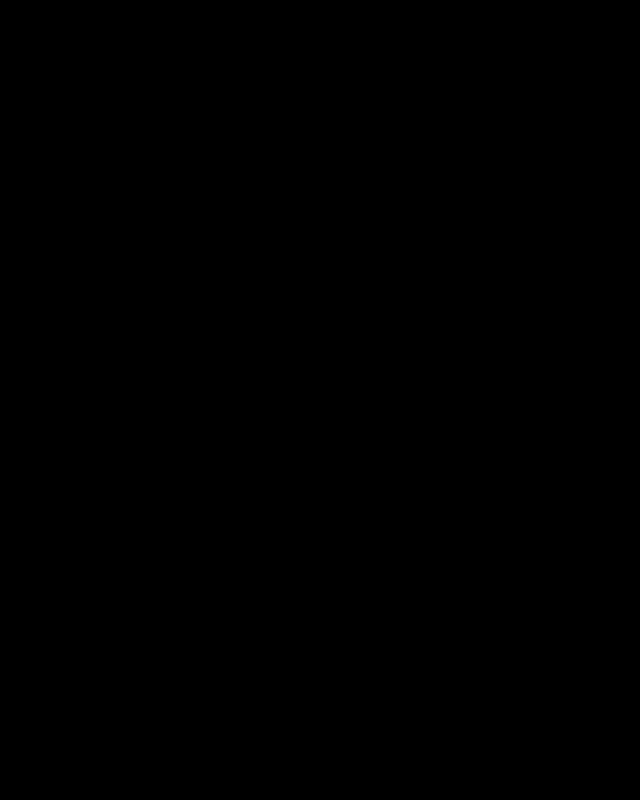
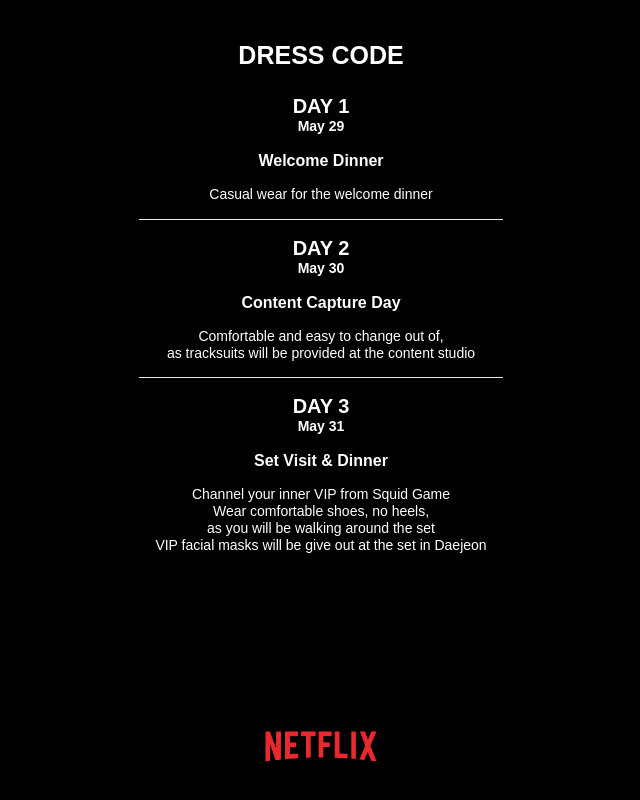
Before and after one commit to jiohjung98/netflix-squid-game-trip, a Next.js app: page /dress in a window 1280 px wide. Before the commit this address had no page. Shown: the whole page, without its empty margins (319-959 px from the left). Built offline with nearby package versions, Linux system fonts and the light colour scheme; a web font is replaced by a local one.

Commit message:
feat: dress code

```diff
--- a/src/pages/category/index.tsx
+++ b/src/pages/category/index.tsx
@@ -21,7 +21,7 @@
               <p className="text-white font-bold py-4 px-4 rounded-lg text-left mb-8">Hotel Information</p>
             </div>
           </Link>
-          <Link href="/style">
+          <Link href="/dress">
             <div className="block rounded-lg" style={{ backgroundColor: '#E50914' }}>
               <p className="text-white font-bold py-4 px-4 rounded-lg text-left mb-8">Style Guide</p>
             </div>
--- /dev/null
+++ b/src/pages/dress/index.tsx
@@ -0,0 +1,42 @@
+import Image from 'next/image';
+
+const DressCodePage = () => {
+  return (
+    <div className="flex flex-col justify-between items-center h-screen">
+      <div className="w-[95%] mt-[1.5rem] text-center">
+        <p className="text-white mt-[1rem] mb-[1.5rem] font-black" style={{ fontSize: '25px' }}>DRESS CODE</p>
+              <div className="netflix-light font-extrabold text-white" style={{ fontSize: '20px' }}>DAY 1</div>
+              <div className="netflix-light font-bold text-white my-auto mb-[1rem]" style={{ fontSize: '14px' }}>May 29</div>
+              <div className="netflix-light font-bold text-white my-auto mb-[1rem]" style={{ fontSize: '16px' }}>Welcome Dinner</div>
+              <div className="netflix-light text-white my-auto font-light" style={{ fontSize: '14px' }}>Casual wear for the welcome dinner</div>
+              <div className="flex justify-center w-full mx-auto gray-500 my-[1rem]">
+                <hr className='w-[30%]'></hr>
+              </div>
+              <div className="netflix-light font-extrabold text-white" style={{ fontSize: '20px' }}>DAY 2</div>
+              <div className="netflix-light font-bold text-white my-auto mb-[1rem]" style={{ fontSize: '14px' }}>May 30</div>
+              <div className="netflix-light font-bold text-white my-auto mb-[1rem]" style={{ fontSize: '16px' }}>Content Capture Day</div>
+              <div className="netflix-light text-white my-auto font-light" style={{ fontSize: '14px' }}>Comfortable and easy to change out of,<br/>as tracksuits will be provided at the content studio</div>
+              <div className="flex justify-center w-full mx-auto gray-500 my-[1rem]">
+                <hr className='w-[30%]'></hr>
+              </div>
+              <div className="netflix-light font-extrabold text-white" style={{ fontSize: '20px' }}>DAY 3</div>
+              <div className="netflix-light font-bold text-white my-auto mb-[1rem]" style={{ fontSize: '14px' }}>May 31</div>
+              <div className="netflix-light font-bold text-white my-auto mb-[1rem]" style={{ fontSize: '16px' }}>Set Visit & Dinner</div>
+              <div className="netflix-light text-white my-auto font-light" style={{ fontSize: '14px' }}>Channel your inner VIP from Squid Game<br/>Wear comfortable shoes, no heels,<br/>as you will be walking around the set<br/>VIP facial masks will be give out at the set in Daejeon</div>
+
+      </div>
+      <div className="w-full flex flex-col justify-center items-center pb-[1.5rem]">
+        <Image
+          src="/NetflixLogo2.png"
+          alt="NetflixLogo2 Logo"
+          className="mx-auto"
+          width={140}
+          height={70}
+          priority
+        />
+      </div>
+    </div>
+  );
+};
+
+export default DressCodePage;
--- a/src/pages/style/index.tsx
+++ /dev/null
@@ -1,45 +0,0 @@
-import Image from 'next/image';
-
-const StyleGuildPage = () => {
-  return (
-    <div className="flex flex-col justify-between items-center h-screen">
-      <div className="w-[95%] mt-[1.5rem] text-center">
-        <p className="text-white mt-[1rem] mb-[1.5rem] font-black" style={{ fontSize: '25px' }}>STYLE GUIDE</p>
-              <div className="netflix-light font-extrabold text-white" style={{ fontSize: '20px' }}>DAY 1</div>
-              <div className="netflix-light font-bold text-white my-auto mb-[1rem]" style={{ fontSize: '18px' }}>May 29</div>
-              <div className="netflix-light text-white my-auto font-light" style={{ fontSize: '14px' }}>Casual outfit of your choice</div>
-              <div className="flex justify-center w-full mx-auto gray-500 my-[2rem]">
-                <hr className='w-[30%]'></hr>
-              </div>
-              <div className="netflix-light font-extrabold text-white" style={{ fontSize: '20px' }}>DAY 2</div>
-              <div className="netflix-light font-bold text-white my-auto mb-[1rem]" style={{ fontSize: '18px' }}>May 30</div>
-              <div className="netflix-light text-white my-auto font-light" style={{ fontSize: '14px' }}>Casual outfit of your choice</div>
-              <div className="flex justify-center w-full mx-auto gray-500 my-[2rem]">
-                <hr className='w-[30%]'></hr>
-              </div>
-              <div className="netflix-light font-extrabold text-white" style={{ fontSize: '20px' }}>DAY 3</div>
-              <div className="netflix-light font-bold text-white my-auto mb-[1rem]" style={{ fontSize: '18px' }}>May 31</div>
-              <div className="netflix-light font-extrabold text-white" style={{ fontSize: '20px' }}>Set Visit</div>
-              <div className="netflix-light text-white mb-[1rem] font-light" style={{ fontSize: '14px' }}>VIP themed attire.<br/>
-VIP facial masks will be given out at the set in Daejeon</div>
-<div className="netflix-light font-extrabold text-white" style={{ fontSize: '20px' }}>Dinner</div>
-              <div className="netflix-light text-white mb-[1rem] font-light" style={{ fontSize: '14px' }}>VIP themed attire.<br/>
-              We'll stop by the hotel between set visit<br/>
-and dinner for you to take a break and change if necessary</div>
-
-      </div>
-      <div className="w-full flex flex-col justify-center items-center pb-[1.5rem]">
-        <Image
-          src="/NetflixLogo2.png"
-          alt="NetflixLogo2 Logo"
-          className="mx-auto"
-          width={140}
-          height={70}
-          priority
-        />
-      </div>
-    </div>
-  );
-};
-
-export default StyleGuildPage;
```
